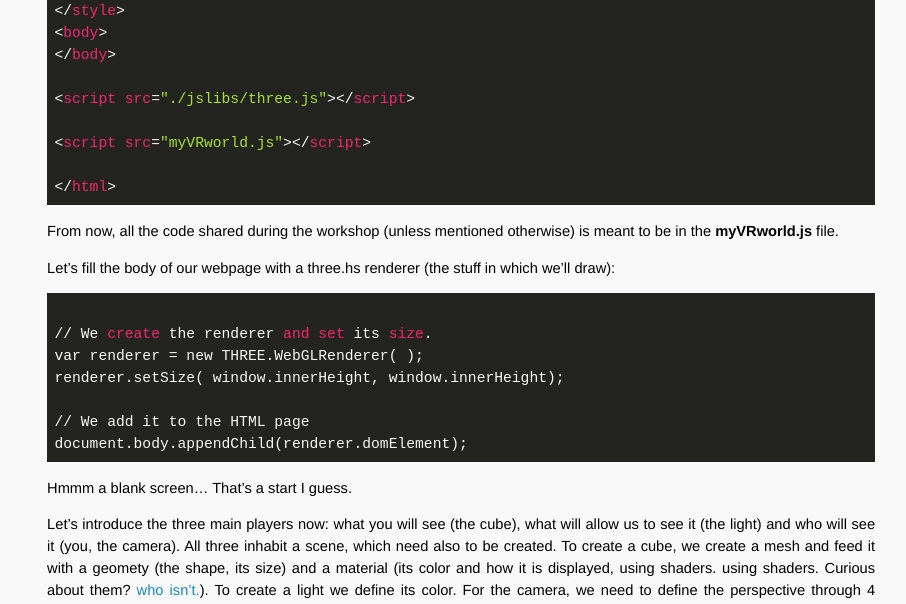
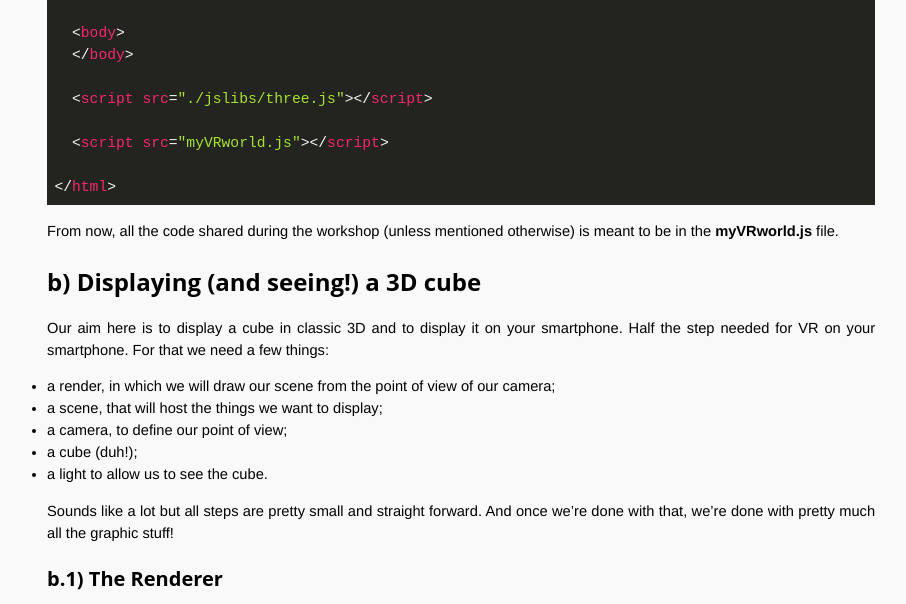
Before and after one commit to OpenTechSchool-Brussels/webVR-for-3D-graphics-and-music, a Jekyll site: the page built from your-3D-scene.markdown, in a window 1280 px wide and 1400 px high, scrolled down 725 px. Shown: the top 604 px of the window, without its empty margins (309-1215 px from the left). Built offline with Jekyll 4.4.1, drawn with Linux system fonts in a browser that asks for light colours; Markdown is read by kramdown in place of the engine named in the settings; some of the changed text lies outside the part shown.

Commit message:
Update your-3D-scene.markdown

````diff
--- a/your-3D-scene.markdown
+++ b/your-3D-scene.markdown
@@ -7,8 +7,9 @@
 
 Here we go, now you're the hero.
 
-## a) Displaying (and seeing!) a 3D cube
-Let's start from zero and be proud to really understand what's happening here! Our aim here is to display a cube in classic 3D and to display it on your smartphone. Half the step needed for VR on your smartphone.
+## a) Setting up our environnement
+
+Let's start from zero and be proud to really understand what's happening here!
 
 This is web tech, so we'll start from an HTML file (simple one, mainly to get library and call our javascript code). Let's call it **index.html** so it's called by default at the root of your server. And we'll need some styling (getting rid of the scroll bars, padding, and a few other stuffs), we'll put it inline, be free to use a CSS file if you want it clean. Then we import our libraries. For now we only need to import three.js. All the library you will need are in [this file](./jslibs.zip). While you can (and should, at some point) get them yourself online, we made sure to have a working set of them. Last, we call a specific file in which we will put our own javascript code (here called **myVRworld.js**).
 
@@ -16,32 +17,44 @@
 
 ```html
 <html>
-<style>
-body {
-  background-color: #000;
-  color: #fff;
-  margin: 0px;
-  padding: 0;
-  overflow: hidden;
-}
-</style>
-<body>
-</body>
+  <style>
+    body {
+      background-color: #000;
+      color: #fff;
+      margin: 0px;
+      padding: 0;
+      overflow: hidden;
+    }
+  </style>
 
-<script src="./jslibs/three.js"></script>
+  <body>
+  </body>
 
-<script src="myVRworld.js"></script>
+  <script src="./jslibs/three.js"></script>
+
+  <script src="myVRworld.js"></script>
 
 </html>
 ```
 
 From now, all the code shared during the workshop (unless mentioned otherwise) is meant to be in the **myVRworld.js** file.
 
-Let's fill the body of our webpage with a three.hs renderer (the stuff in which we'll draw):
+## b) Displaying (and seeing!) a 3D cube
+Our aim here is to display a cube in classic 3D and to display it on your smartphone. Half the step needed for VR on your smartphone. For that we need a few things:
+* a render, in which we will draw our scene from the point of view of our camera;
+* a scene, that will host the things we want to display;
+* a camera, to define our point of view;
+* a cube (duh!);
+* a light to allow us to see the cube.
+
+Sounds like a lot but all steps are pretty small and straight forward. And once we're done with that, we're done with pretty much all the graphic stuff!
+
+#### b.1) The Renderer
+
+First, let's fill the body of our webpage with a three.hs renderer:
 
 ```javascript
-
-// We create the renderer and set its size.
+// We create the renderer and set its size to our full screen
 var renderer = new THREE.WebGLRenderer( );
 renderer.setSize( window.innerHeight, window.innerHeight);
 
@@ -51,47 +64,55 @@
 
 Hmmm a blank screen... That's a start I guess.
 
-Let's introduce the three main players now: what you will see (the cube), what will allow us to see it (the light) and who will see it (you, the camera). All three inhabit a scene, which need also to be created. To create a cube, we create a mesh and feed it with a geomety (the shape, its size) and a material (its color and how it is displayed, using shaders. using shaders. Curious about them? [who isn't.](https://en.wikipedia.org/wiki/Shader)). To create a light we define its color. For the camera, we need to define the perspective through 4 values: the field of view -FOV-, its aspect, how near & how far we can see. You can refere to the picture below to get a sense of them.
-Last, we define the position of each those elements, and add the notion of where we're looking at for the camera.
+#### b.2) The Cube
 
-<img src="https://mdn.mozillademos.org/files/11091/FOVrelatedProperties.png" width="100%">
-
-Now let's see how that works with code:
+Second, let's create the cube. For that, we'll need a geometry defining the cube and a material defining how it's displayed (using, among other stuff, sharders. Curious about them? [who isn't.](https://en.wikipedia.org/wiki/Shader)).
 
 ```javascript
-// First, creating the scene.
-var scene = new THREE.Scene();
-
-//  Second, our cube.
-// Through the geometry we define the size of the box along all three axises
+// We use a BoxGeomoetry of similar size along all three axises to get a cube shape
 var geometryCube = new THREE.BoxGeometry( 10, 10, 10);
-// Through the material we define the color, and the shading
+// We use a MeshLambertMaterial to define the color and the shading.
 var materialCube = new THREE.MeshLambertMaterial( { color: 0xffaa00, shading: THREE.FlatShading } )
 // We create our Cube and modify its position
 var meshCube = new THREE.Mesh( geometryCube, materialCube );
 mesh.position.y = 5;
-// and add it to the scene
-scene.add( meshCube );
+```
 
+#### b.3) The Light
+For the light, we just define its color, and then its position.
 
-// Third, our light
-// its color
+```javascript
 var light = new THREE.DirectionalLight( 0xffffff );
-// and position
 light.position.set( 0, 5, 10 );
-// And we add it to the scene
-scene.add( light );
+```
 
-// Last, the camera.
+#### b.3) The Camera
+For the camera, we need to define the perspective through 4 values: the field of view -FOV-, its aspect, how near & how far we can see. You can refere to the picture below to get a sense of them.
+
+<img src="https://mdn.mozillademos.org/files/11091/FOVrelatedProperties.png" width="100%">
+
+Then we need to define where it is, and where it's looking at.
+
+```javascript
 var camera = new THREE.PerspectiveCamera( 50, 0.5 * window.innerWidth / window.innerHeight, 1, 10000);
 camera.position.set( 0, 50, 100 );
 camera.lookAt( scene.position ); // we're aiming the center of the scene.
+```
 
-// Last, we render our scene from our camera point of view
+#### b.4) The Scene and the rest
+We create our scene, add the cube and light to the scene, and then we feed the render with the scene and camera.
+
+```javascript
+var scene = new THREE.Scene();
+scene.add( meshCube );
+scene.add( light );
+
 renderer.render( scene, camera );
 ```
 
 OK, sweet, we're getting there. We're seeing a cube (yes yes, it's a cube) in 3D, but static. If you don't see anything, check twice your code. If it's still not working, consider displaying the debugging console in your browser to spot any possible bug.
+
+#### b.5) Animation
 
 In order to animate it, we need two things. First we need the cube to move, so we'll rotate it on itself. Second, we need to update the rendering and not just call it once. For that, we will create a function that will update the state of the scene (rotate the cube), render what needs to be rendered and then create a self call back for when the screen to request a new frame. This means that whenever the screen ask for what to display, the function we're writing will be called.
 
@@ -112,7 +133,7 @@
 
 Oh, and if you're getting tired of the cube, try with a sphere *new THREE.SphereGeometry( 10, 12, 12 )*, the first argument defines its size, the last two defines how smooth you want it to be (vertically & horizontally).
 
-## b) Setting up the stage
+## c) Built from the ground up
 We don't want to fall, so let's have a floor! For that we need a plane. Not much more complicated: we rely on a mesh and feed it a *PlaneGeometry* to create our plane (as parametres: size -horizontal/vertical- and steps -horizontal/vertical):
 
 ```javascript
````
